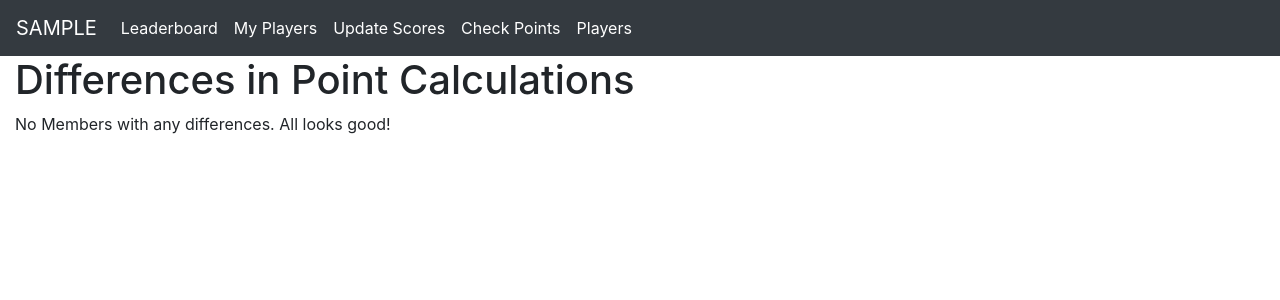
After one commit to crazynayan/ipl2019-django, a Django app: page /ipl/check_points/ in a window 1280 px wide. The commit adds this page. Shown: the top 300 px of the page. Run offline with Django 3.2, Linux system fonts and the light colour scheme; the visitor is signed in with stand-in values (Sample User, id 1); data comes from the database, SQL or seed files in the repository; data that the repository does not hold is empty; some libraries are stand-ins or nearby versions.

Commit message:
Update Score and Check Points

```diff
--- a/ipl2019/urls.py
+++ b/ipl2019/urls.py
@@ -10,4 +10,6 @@ urlpatterns = [
     path('my_players/<int:pk>/remove/', views.remove_player, name='remove_player'),
     path('all_players/', views.all_player_view, name='all_player_list'),
     path('player_ownership_upload/', views.player_ownership_upload, name='player_ownership_upload'),
+    path('update_scores/', views.update_scores, name='update_scores'),
+    path('check_points/', views.check_points, name='check_points')
 ]
--- a/ipl2019/views.py
+++ b/ipl2019/views.py
@@ -200,6 +200,76 @@ def player_upload(request):
 
 
 @permission_required('ipl2019.auctioneer')
+def update_scores(request):
+    template = "ipl2019/upload_csv.html"
+    prompt = {
+        'order': 'Order of scores csv should be player, score',
+    }
+
+    if request.method == "GET":
+        return render(request, template, prompt)
+
+    file = request.FILES['file']
+
+    if not file.name.endswith('.csv'):
+        messages.error(request, "This file is not a .csv file")
+        return render(request, template, prompt)
+
+    with open(file.name) as csv_file:
+        csv_data = list(csv.reader(csv_file, delimiter=','))
+
+    if csv_data[0] != ['player', 'score']:
+        messages.error(request, "The csv header is not in the proper format.")
+        return render(request, template, prompt)
+
+    for column in csv_data[1:]:
+        try:
+            player = Player.objects.get(name=column[0])
+            score = float(column[1])
+            if player.score != score:
+                # Get the difference (delta) between the new score & old score
+                # to update the leaderboard in the Member class
+                delta = score - float(player.score)
+                # Update player score
+                player.score = score
+                player.save()
+                # Update Leaderboard
+                player_instances = PlayerInstance.objects.filter(player=player)
+                for player_instance in player_instances:
+                    if player_instance.member is not None:
+                        player_instance.member.points = float(player_instance.member.points) + delta
+                        player_instance.member.save()
+        except ObjectDoesNotExist:
+            pass
+        except ValueError:
+            pass
+
+    return HttpResponseRedirect(reverse('member_list'))
+
+
+@permission_required('ipl2019.auctioneer')
+def check_points(request):
+    template = "ipl2019/points.html"
+    members_with_diff = []
+    for member in Member.objects.all():
+        calc_points = 0
+        player_instances = PlayerInstance.objects.filter(member=member)
+        for player_instance in player_instances:
+            calc_points += player_instance.player.score
+        if calc_points != member.points:
+            member_with_diff = {
+                'member': member.name,
+                'db_points': member.points,
+                'calc_points': calc_points,
+            }
+            members_with_diff.append(member_with_diff)
+    context = {
+        'members_with_diff': members_with_diff
+    }
+    return render(request, template, context)
+
+
+@permission_required('ipl2019.auctioneer')
 def player_ownership_upload(request):
     template = "ipl2019/upload_csv.html"
     prompt = {
--- a/templates/base.html
+++ b/templates/base.html
@@ -28,6 +28,14 @@
             <li class = "nav-item active">
                 <a class="nav-link" href="{% url 'my_player_list' %}">My Players</a>
             </li>
+            {% if perms.ipl2019.auctioneer %}
+            <li class = "nav-item active">
+                <a class = "nav-link" href="{% url 'update_scores' %}">Update Scores</a>
+            </li>
+            <li class = "nav-item active">
+                <a class = "nav-link" href="{% url 'check_points' %}">Check Points</a>
+            </li>
+            {% endif %}
             <li class = "nav-item active">
                 <a class="nav-link" href="{% url 'player_list' %}">Players</a>
             </li>
--- /dev/null
+++ b/templates/ipl2019/points.html
@@ -0,0 +1,33 @@
+{% extends "base.html" %}
+{% block title %}Points Difference{% endblock %}
+{% block content %}
+{% if messages %}
+{% for message in messages %}
+<div {% if message.tags %} class="{{ message.tags }}" {% endif %}>
+    <strong>{{ message|safe }}</strong>
+</div>
+{% endfor %}
+<hr/>
+{% endif %}
+<h1>Differences in Point Calculations</h1>
+{% if members_with_diff %}
+<table class="table table-bordered">
+    <thead class="thead-dark">
+    <th scope="col">Name</th>
+    <th scope="col">Database Points</th>
+    <th scope="col">Calculated Points</th>
+    </thead>
+    <tbody>
+    {% for member_with_diff in members_with_diff %}
+    <tr>
+        <td>{{member_with_diff.member}}</td>
+        <td>{{member_with_diff.db_points}}</td>
+        <td>{{member_with_diff.calc_points}}</td>
+    </tr>
+    {% endfor %}
+    </tbody>
+</table>
+{% else %}
+<p>No Members with any differences. All looks good!</p>
+{% endif %}
+{% endblock %}
--- a/templates/ipl2019/upload_csv.html
+++ b/templates/ipl2019/upload_csv.html
@@ -7,7 +7,9 @@
             <strong>{{ message|safe }}</strong>
         </div>
     {% endfor %}
+<hr/>
 {% endif %}
+<h1>Upload CSV</h1>
     {{order}}
     <form method="post" enctype="multipart/form-data">
         {% csrf_token %}
```
Also changed, not shown: 1 other file.
